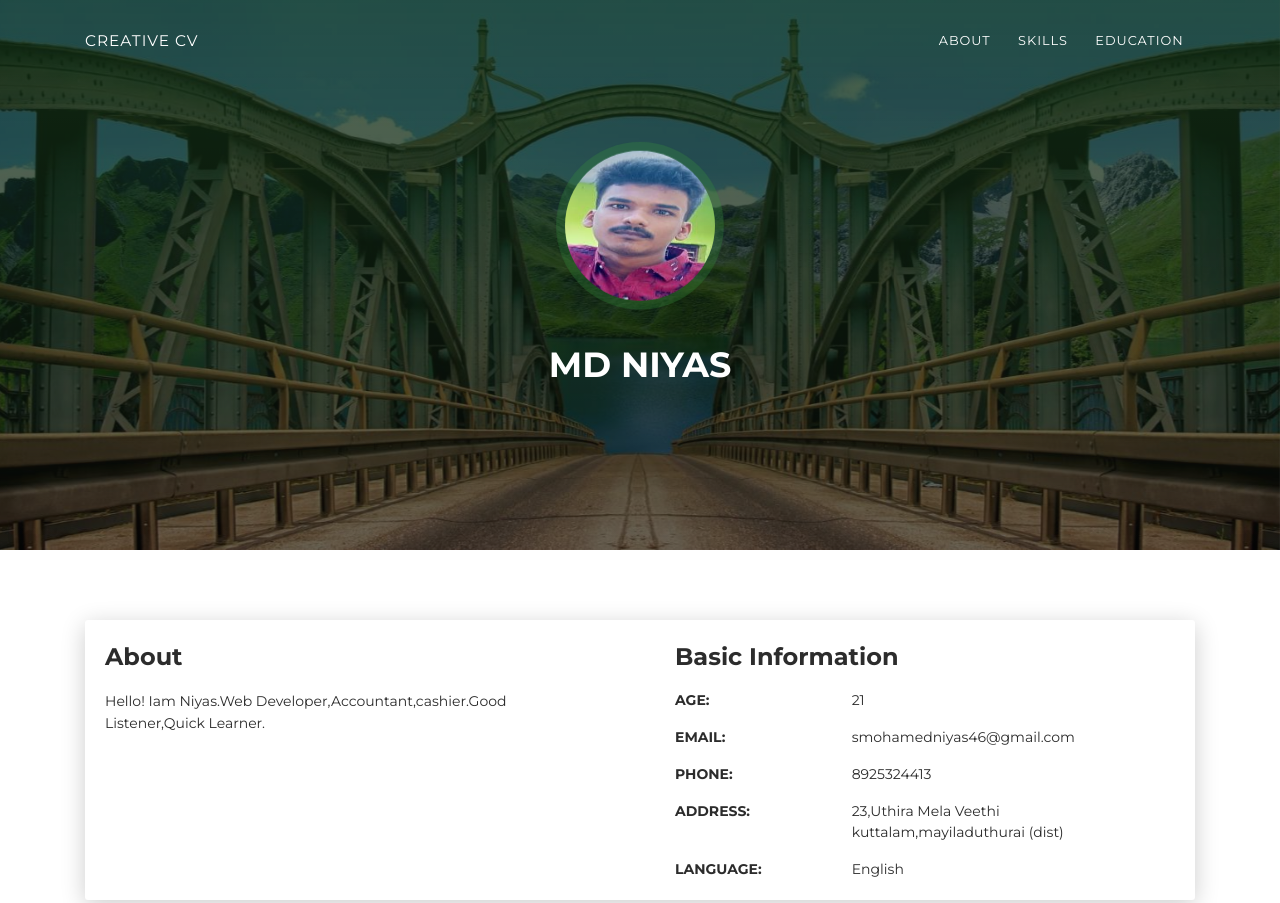
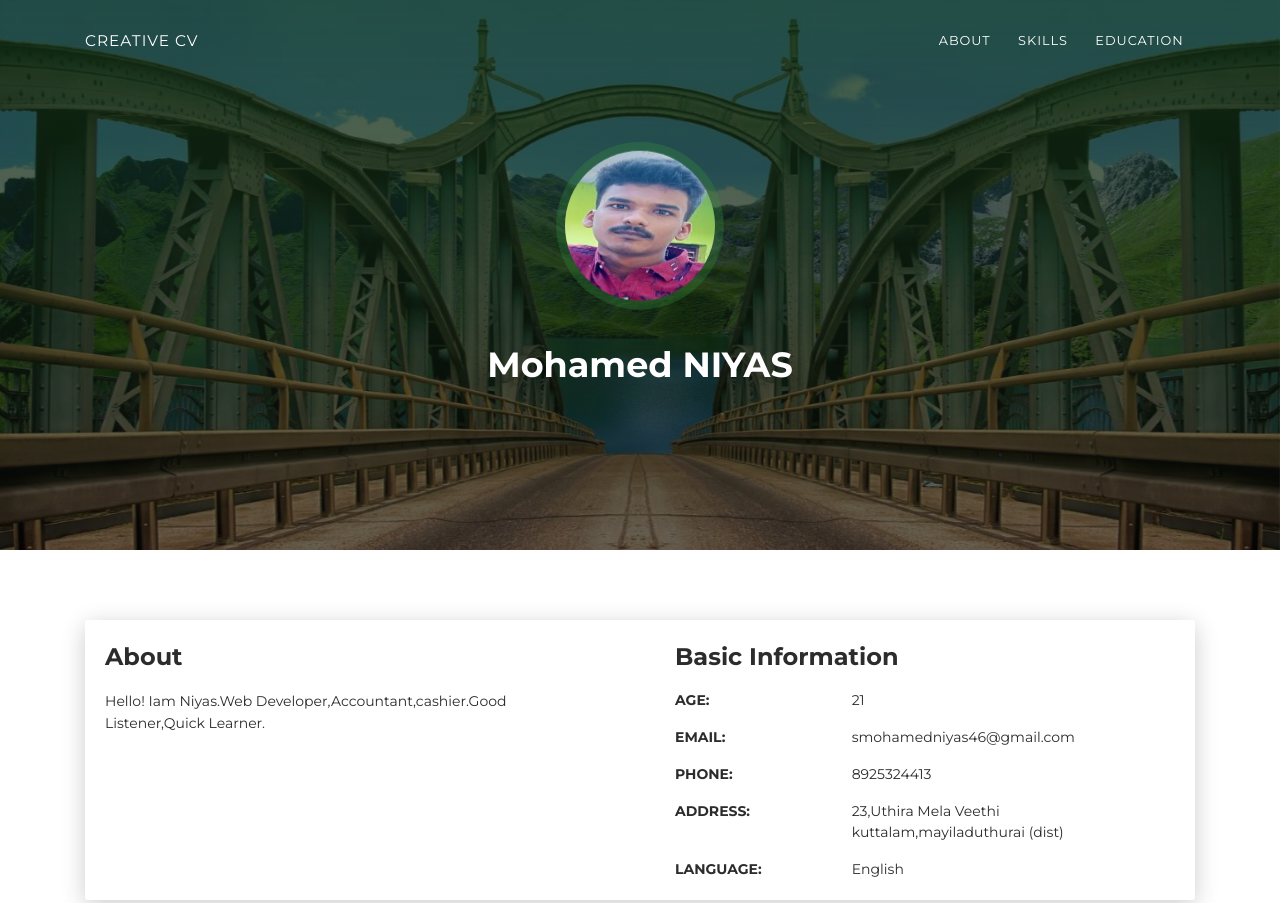
Before and after one commit to Mdniyas/RESUME, a plain HTML site: page index.html in a window 1280 px wide. Shown: the top 903 px of the page. Drawn offline with Linux system fonts and the light colour scheme.

Commit message:
md to mohamed

```diff
--- a/index.html
+++ b/index.html
@@ -41,7 +41,7 @@
       <div class="container">
         <div class="content-center">
           <div class="cc-profile-image"><a href="#"><img src="images/anthony.jpg" alt="Image"/></a></div>
-          <div class="h2 title">MD NIYAS
+          <div class="h2 title">Mohamed NIYAS
 </div>
         </div>
       </div>
```
